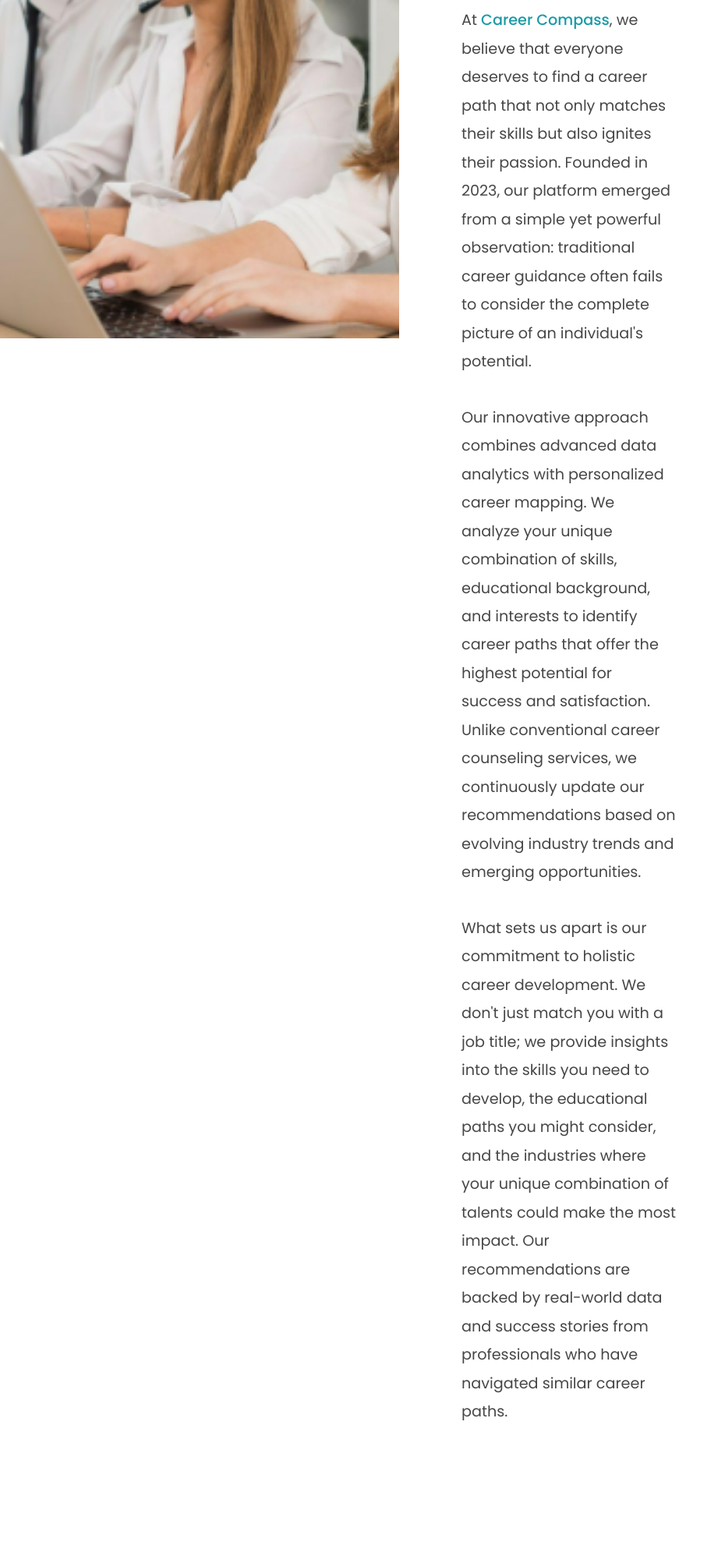
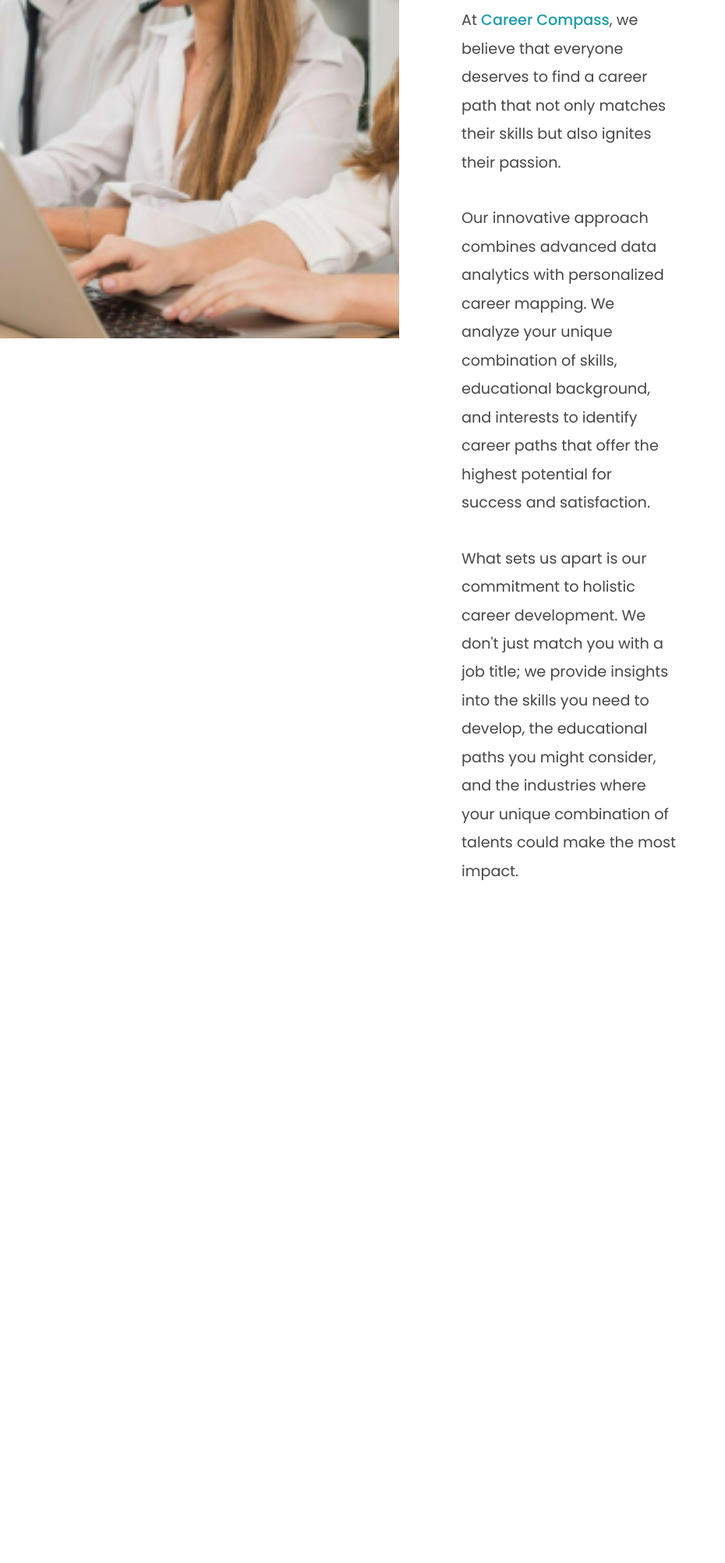
Before and after one commit to Mansi248/Career-Compass, a Flask app: page /about in a window 1280 px wide. Shown: the part 366-2371 px from the top of the page at 78% size, without its empty margins (0-930 px from the left). After the commit the page ends 1495 px from the top, so only its background shows below. Run offline with Flask 3, Linux system fonts and the light colour scheme.

Commit message:
Fixed issues in about.html

```diff
--- a/templates/about.html
+++ b/templates/about.html
@@ -127,13 +127,13 @@
     <div class="about-content">
       <h1>Empowering Your Career Journey</h1>
       <p>
-        At <span class="highlight">Career Compass</span>, we believe that everyone deserves to find a career path that not only matches their skills but also ignites their passion. Founded in 2023, our platform emerged from a simple yet powerful observation: traditional career guidance often fails to consider the complete picture of an individual's potential.
+        At <span class="highlight">Career Compass</span>, we believe that everyone deserves to find a career path that not only matches their skills but also ignites their passion.
       </p>
       <p>
-        Our innovative approach combines advanced data analytics with personalized career mapping. We analyze your unique combination of skills, educational background, and interests to identify career paths that offer the highest potential for success and satisfaction. Unlike conventional career counseling services, we continuously update our recommendations based on evolving industry trends and emerging opportunities.
+        Our innovative approach combines advanced data analytics with personalized career mapping. We analyze your unique combination of skills, educational background, and interests to identify career paths that offer the highest potential for success and satisfaction.
       </p>
       <p>
-        What sets us apart is our commitment to holistic career development. We don't just match you with a job title; we provide insights into the skills you need to develop, the educational paths you might consider, and the industries where your unique combination of talents could make the most impact. Our recommendations are backed by real-world data and success stories from professionals who have navigated similar career paths.
+        What sets us apart is our commitment to holistic career development. We don't just match you with a job title; we provide insights into the skills you need to develop, the educational paths you might consider, and the industries where your unique combination of talents could make the most impact.
       </p>
     </div>
   </div>
```
